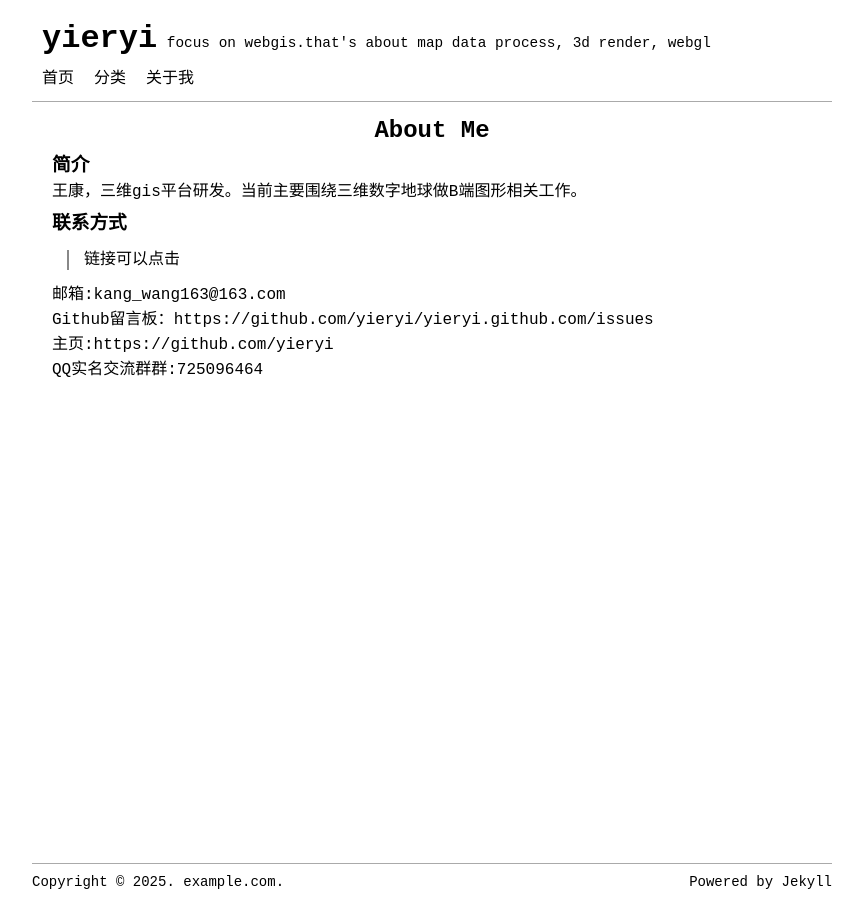
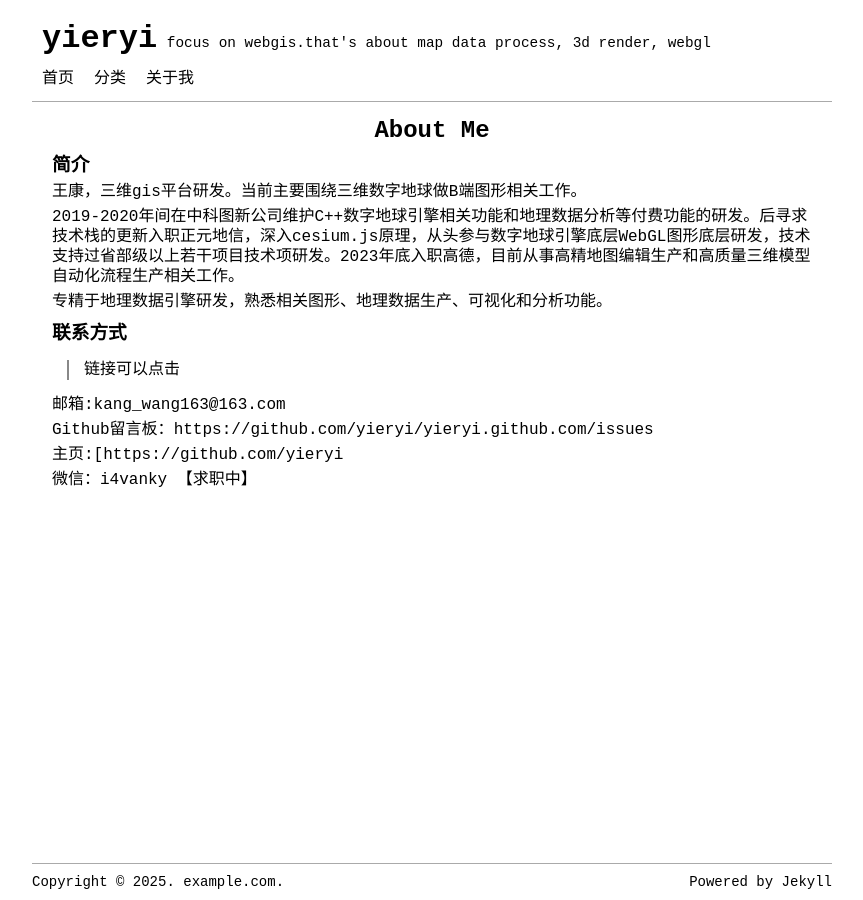
Before and after one commit to yieryi/yieryi.github.com, a Jekyll site: the page built from pages/about.md, in a window 1280 px wide. Shown: the whole page, without its empty margins (208-1071 px from the left). Built offline with Jekyll 4.4.1, drawn with Linux system fonts in a browser that asks for light colours.

Commit message:
update job state

```diff
--- a/pages/about.md
+++ b/pages/about.md
@@ -8,6 +8,14 @@ permalink: /about/
 
 王康，三维gis平台研发。当前主要围绕三维数字地球做B端图形相关工作。
 
+
+
+2019-2020年间在中科图新公司维护C++数字地球引擎相关功能和地理数据分析等付费功能的研发。后寻求技术栈的更新入职正元地信，深入cesium.js原理，从头参与数字地球引擎底层WebGL图形底层研发，技术支持过省部级以上若干项目技术项研发。2023年底入职高德，目前从事高精地图编辑生产和高质量三维模型自动化流程生产相关工作。
+
+专精于地理数据引擎研发，熟悉相关图形、地理数据生产、可视化和分析功能。
+
+
+
 ### 联系方式
 
 > 链接可以点击
@@ -16,6 +24,6 @@ permalink: /about/
 
 Github留言板：[https://github.com/yieryi/yieryi.github.com/issues](https://github.com/yieryi/yieryi.github.com/issues)
 
-主页:[https://github.com/yieryi](https://github.com/yieryi)
+主页:[https://github.com/yieryi
 
-QQ实名交流群群:725096464
+微信：i4vanky 【求职中】
```
